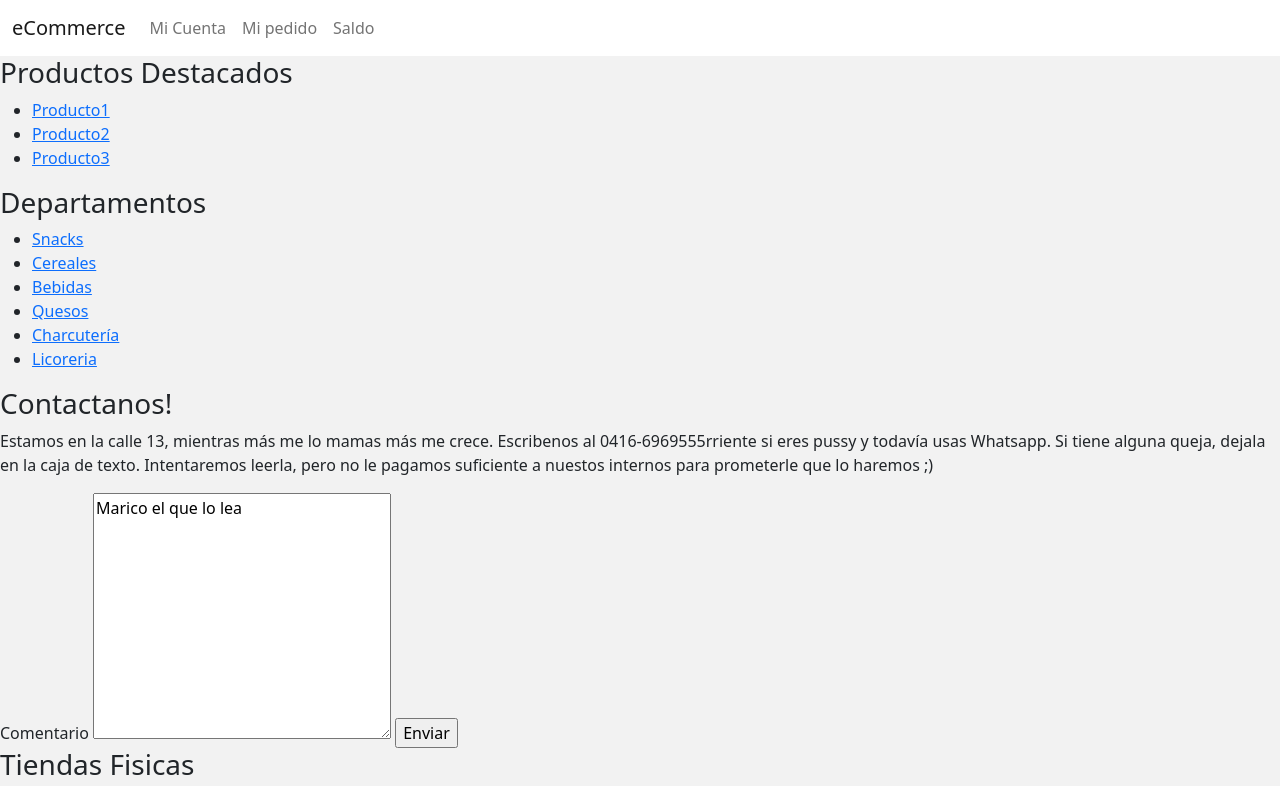
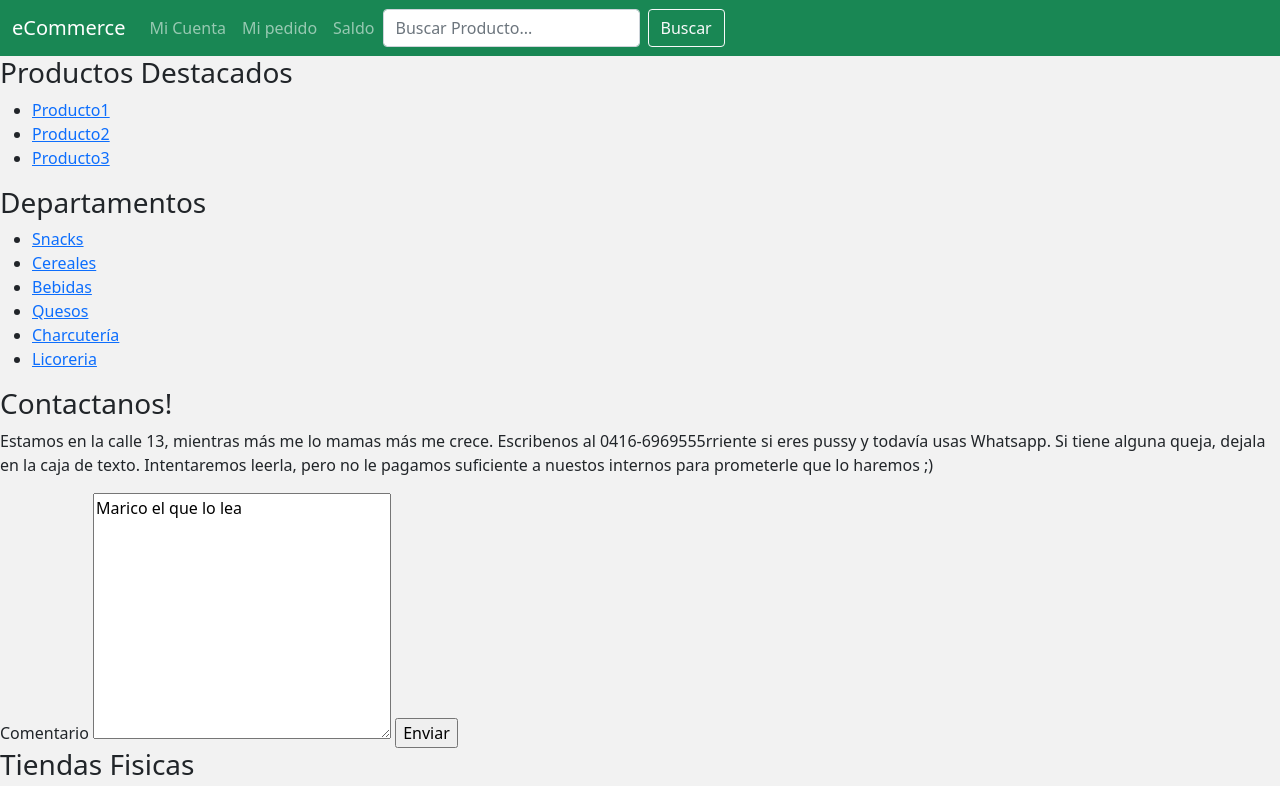
Before and after one commit to Nannd0u/Nannd0u.github.io, a plain HTML site: page index.html in a window 1280 px wide. Shown: the top 786 px of the page. Drawn offline with Linux system fonts and the light colour scheme; grey boxes are pictures that could not be loaded.

Commit message:
Navbar color & search bar

```diff
--- a/css/main.scss
+++ b/css/main.scss
@@ -1,3 +1,3 @@
 body {
-    background: #f2f2f2; //#20272E #00b33c
+    background: #f2f2f2; //#20272E // #00b33c
 }
--- a/index.html
+++ b/index.html
@@ -12,7 +12,7 @@
 
     <!-- NAVBAR -->
 
-    <nav class="navbar navbar-expand-md navbar-light bg-white">
+    <nav class="navbar navbar-expand-md navbar-dark bg-success">
         <div class="container-fluid">
             <a class="navbar-brand" href="https://www.ucab.edu.ve"> <span>e</span>Commerce </a>
             <button
@@ -31,7 +31,12 @@
                     <li class="nav-item"> <a class="nav-link" href="#">Mi pedido</a> </li>
                     <li class="nav-item"> <a class="nav-link" href="#">Saldo</a> </li>
                 </ul>
+                <form class="d-flex">
+                    <input class="form-control me-2" type="search" placeholder="Buscar Producto..." aria-label="Search">
+                    <button class="btn btn-outline-light" type="submit">Buscar</button>
+                </form>
             </div>
+
         </div>
     </nav>
 
```
